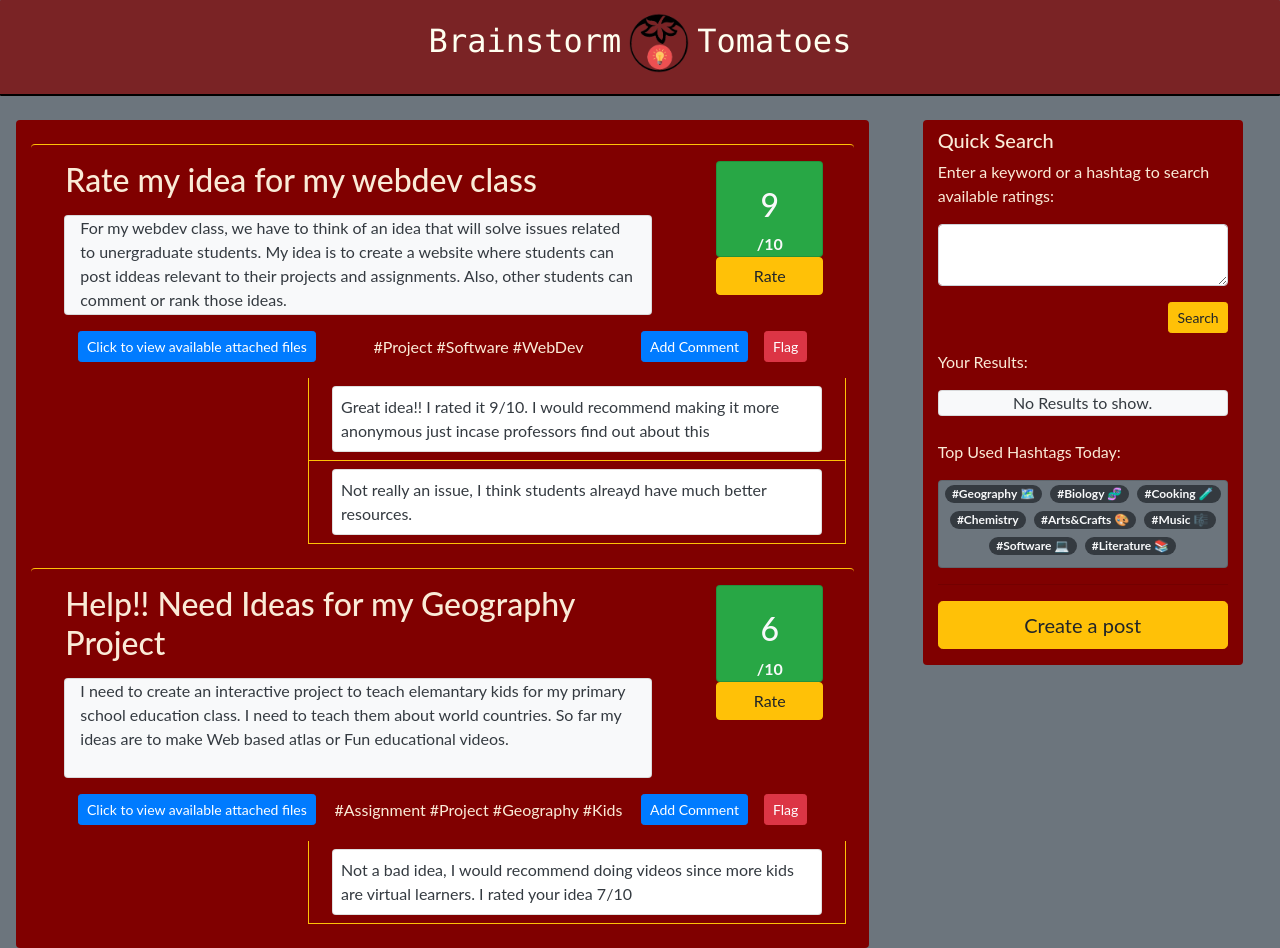
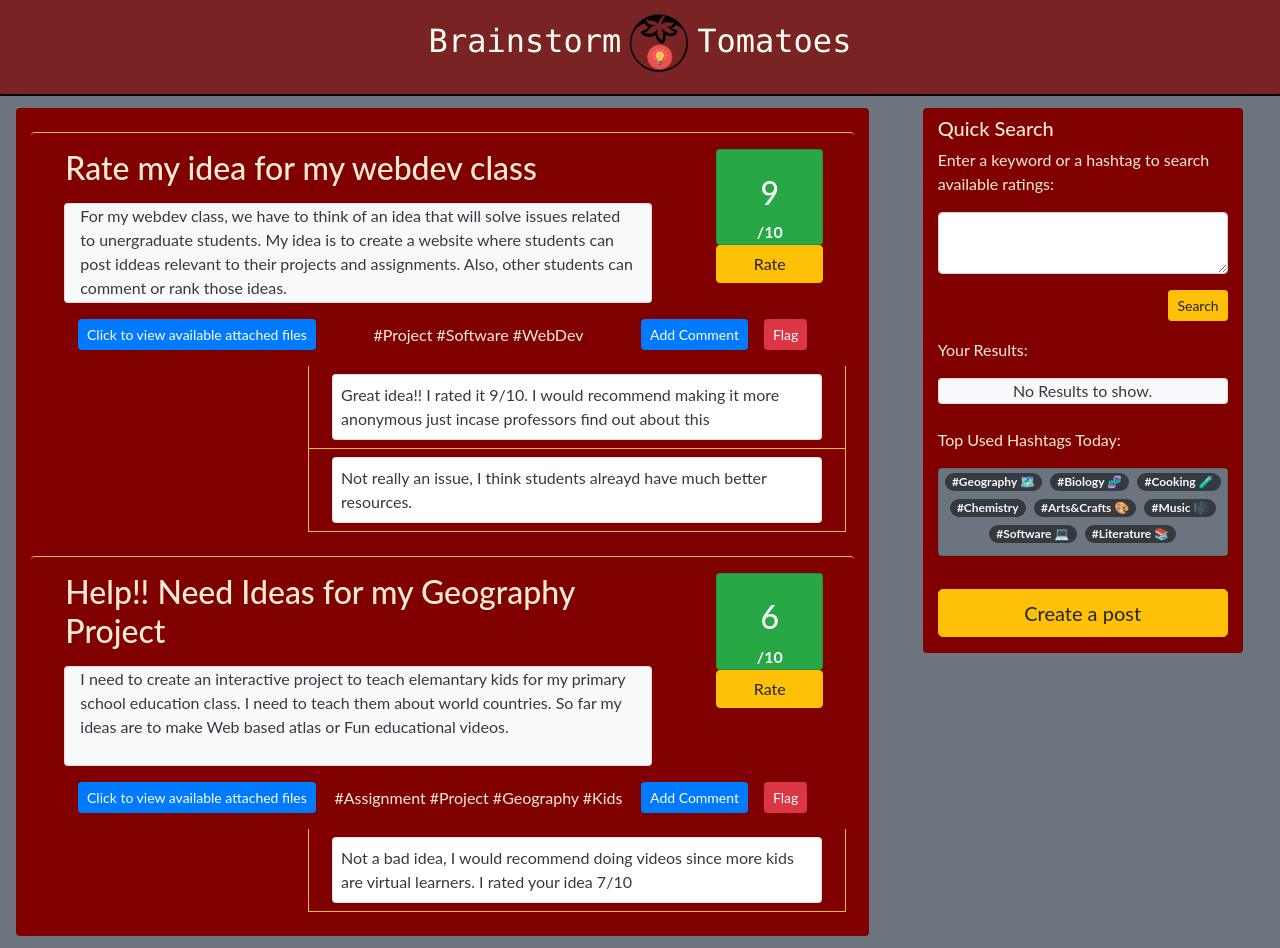
Before and after one commit to CalicoNino/brainstorm_tomatoes, a React (Create React App) app: page /feed in a window 1280 px wide. Built offline with nearby package versions, Linux system fonts and the light colour scheme.

Commit message:
Fixed margin issue

```diff
--- a/src/App.css
+++ b/src/App.css
@@ -38,7 +38,7 @@ App {
 
 .caption-text {
   position: absolute;
-  top: 120px;
+  top: 100px;
   width: 100%;
   color: antiquewhite;
   overflow-x: hidden;
--- a/src/components/feed.jsx
+++ b/src/components/feed.jsx
@@ -18,7 +18,7 @@ class Feed extends Component {
         return (
             <React.Fragment>
                 <NavBar />
-                <div className="caption-text text-center">
+                <div className="caption-text text-center my-2">
                     <div className="row mx-auto">
                         <div className="mx-3 col-8 rounded bg-tot">
                         { this.props.posts.slice(0).reverse().map( post =>
```
